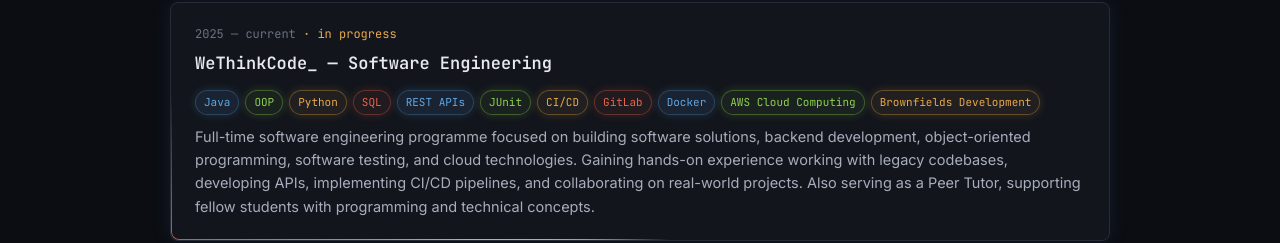
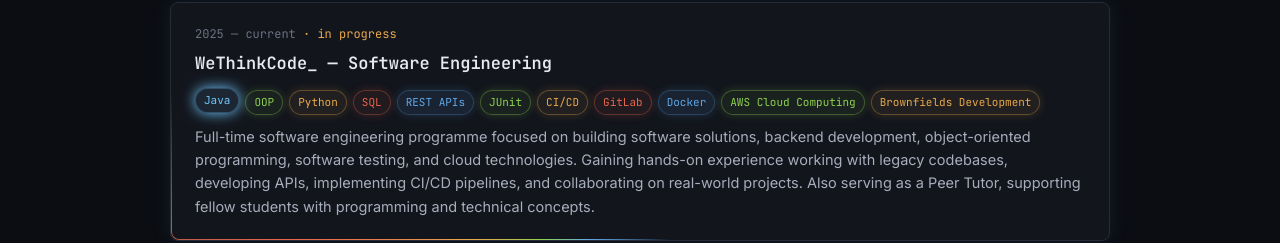
Before and after one commit to Ndzipha-devloveper/siyamthanda-portfolio, a plain HTML site: page index.html in a window 1280 px wide. In both pictures the pointer is over the element 217 px from the left and 1411 px from the top of the page. Shown: the part 1309-1552 px from the top of the page. Drawn offline with Linux system fonts and the light colour scheme; animation ran at ten frames a second.

Commit message:
Added Hovering effects

```diff
--- a/css/style.css
+++ b/css/style.css
@@ -427,10 +427,16 @@
     padding:3px 8px;
     border-radius:99px;
     box-shadow:0 0 10px rgba(95,168,232,0.2);
+    transition:transform 180ms ease, box-shadow 180ms ease, filter 180ms ease;
   }
   .log-tags span:nth-child(4n + 2){color:var(--green);background:#8FD14F12;border-color:#8FD14F55;box-shadow:0 0 10px rgba(143,209,79,0.2);}
   .log-tags span:nth-child(4n + 3){color:var(--amber);background:#E8A94B12;border-color:#E8A94B55;box-shadow:0 0 10px rgba(232,169,75,0.2);}
   .log-tags span:nth-child(4n){color:var(--red);background:#E8654B12;border-color:#E8654B55;box-shadow:0 0 10px rgba(232,101,75,0.2);}
+  .log-tags span:hover{
+    transform:translateY(-2px);
+    filter:brightness(1.2);
+    box-shadow:0 0 14px currentColor;
+  }
   .log-entry p{color:var(--text-mid); margin:0; font-size:14.5px;}
   .log-link{
     display:inline-flex;
```
